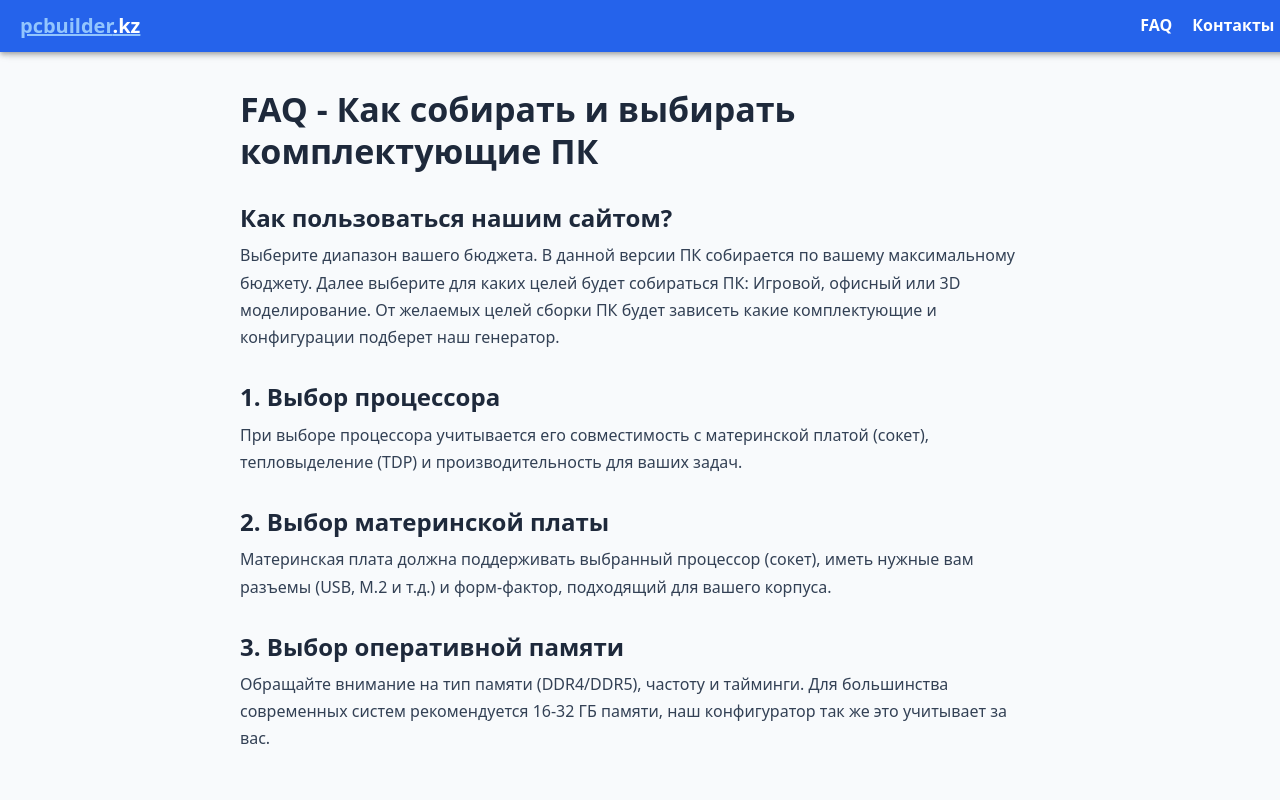
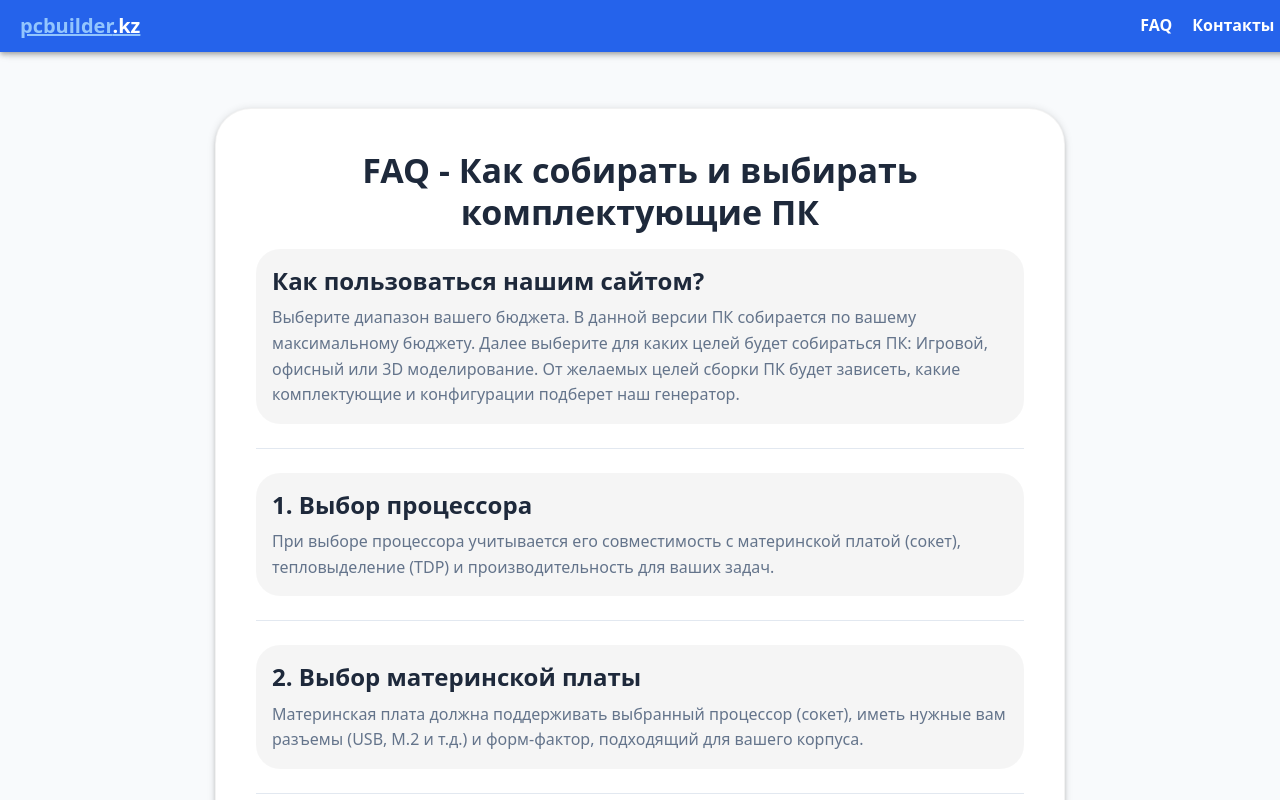
Before and after one commit to khafmann/pcbuilder, a React (Vite) app in the folder frontend/: page /faq in a window 1280 px wide. Shown: the top 800 px of the page. Built offline with nearby package versions, Linux system fonts and the light colour scheme.

Commit message:
Финальные правки

```diff
--- a/frontend/src/components/Header.tsx
+++ b/frontend/src/components/Header.tsx
@@ -52,11 +52,14 @@ export default function Header() {
                     FAQ
                 </Typography>
                 <Typography
+                    component={Link}
+                    to="/contacts"
                     variant="body1"
                     sx={{
                         color: theme.palette.common.white,
                         fontWeight: "bold",
                         cursor: "pointer",
+                        textDecoration: "none",
                         '&:hover': {
                             color: theme.palette.secondary.light
                         }
--- /dev/null
+++ b/frontend/src/pages/ContactsPage.tsx
@@ -0,0 +1,93 @@
+import { useState } from "react";
+import { Typography, Box, useTheme, IconButton, Card, CardContent } from "@mui/material";
+import ContentCopyIcon from "@mui/icons-material/ContentCopy";
+import CheckIcon from "@mui/icons-material/Check";
+
+export default function FaqPage() {
+    const theme = useTheme();
+    const emails = ["khafmann@gmail.com", "khafmann@inbox.ru"];
+    const [copiedEmail, setCopiedEmail] = useState<string | null>(null);
+
+    const handleCopy = (email: string) => {
+        navigator.clipboard.writeText(email);
+        setCopiedEmail(email);
+        setTimeout(() => setCopiedEmail(null), 2000);
+    };
+
+    return (
+        <Box
+            sx={{
+                padding: "10px 10px 20px",
+                display: "flex",
+                justifyContent: "center",
+                alignItems: "center",
+                minHeight: "50vh",
+                backgroundColor: theme.palette.background.default
+            }}
+        >
+            <Card
+                sx={{
+                    maxWidth: 500,
+                    width: "100%",
+                    boxShadow: 3,
+                    borderRadius: 3,
+                    padding: 3,
+                    backgroundColor: theme.palette.background.paper
+                }}
+            >
+                <CardContent>
+                    <Typography
+                        variant="h5"
+                        gutterBottom
+                        sx={{ fontWeight: "bold", textAlign: "center" }}
+                    >
+                        Связь с разработчиком
+                    </Typography>
+                    <Typography variant="body1" sx={{ textAlign: "center", color: "text.secondary", mb: 2 }}>
+                        Вы можете написать по email:
+                    </Typography>
+
+                    {emails.map((email) => (
+                        <Box
+                            key={email}
+                            sx={{
+                                display: "flex",
+                                alignItems: "center",
+                                justifyContent: "space-between",
+                                backgroundColor: theme.palette.action.hover,
+                                padding: "10px 15px",
+                                borderRadius: 2,
+                                mb: 1
+                            }}
+                        >
+                            <Typography
+                                variant="body1"
+                                sx={{
+                                    fontFamily: "monospace",
+                                    fontSize: "1rem",
+                                    color: theme.palette.text.primary
+                                }}
+                            >
+                                {email}
+                            </Typography>
+                            <IconButton
+                                onClick={() => handleCopy(email)}
+                                size="small"
+                                sx={{
+                                    transition: "transform 0.2s ease-in-out",
+                                    "&:hover": { transform: "scale(1.1)" }
+                                }}
+                            >
+                                {copiedEmail === email ? (
+                                    <CheckIcon fontSize="small" color="success" />
+                                ) : (
+                                    <ContentCopyIcon fontSize="small" />
+                                )}
+                            </IconButton>
+                        </Box>
+                    ))}
+                </CardContent>
+            </Card>
+        </Box>
+    );
+}
--- a/frontend/src/pages/FaqPage.tsx
+++ b/frontend/src/pages/FaqPage.tsx
@@ -1,61 +1,93 @@
-import { Typography, Box, useTheme } from "@mui/material";
+import { Typography, Box, useTheme, Card, CardContent, Divider } from "@mui/material";
 
 export default function FaqPage() {
     const theme = useTheme();
 
     return (
-        <Box sx={{
-            padding: "80px 20px 20px",
-            maxWidth: "800px",
-            margin: "0 auto",
-            color: theme.palette.text.primary
-        }}>
-            <Typography variant="h4" gutterBottom sx={{ fontWeight: "bold", marginBottom: "30px" }}>
+        <Box
+            sx={{
+                padding: "100px 20px",
+                display: "flex",
+                justifyContent: "center",
+                alignItems: "center",
+                minHeight: "50vh",
+                backgroundColor: theme.palette.background.default
+            }}
+        >
+            <Card
+                sx={{
+                    maxWidth: 800,
+                    width: "100%",
+                    boxShadow: 3,
+                    borderRadius: 3,
+                    padding: 3,
+                    backgroundColor: theme.palette.background.paper,
+                    '&:hover': {
+                        boxShadow: 3,
+                        transform: 'none',
+                    },
+                    transition: 'none',
+                }}
+            >
+                <CardContent>
+                    <Typography
+                        variant="h4"
+                        gutterBottom
+                        sx={{ fontWeight: "bold", textAlign: "center", mb: 2 }}
+                    >
                         FAQ - Как собирать и выбирать комплектующие ПК
                     </Typography>
 
-            <Box sx={{ display: "flex", flexDirection: "column", gap: "30px" }}>
-                <section>
+                    <Box sx={{ display: "flex", flexDirection: "column", gap: 3 }}>
+                        <Box sx={{ padding: 2, borderRadius: 2, backgroundColor: theme.palette.action.hover }}>
                             <Typography variant="h5" gutterBottom sx={{ fontWeight: "bold" }}>
                                 Как пользоваться нашим сайтом?
                             </Typography>
-                    <Typography variant="body1">
+                            <Typography variant="body1" sx={{ color: "text.secondary", lineHeight: 1.6 }}>
                                 Выберите диапазон вашего бюджета. В данной версии ПК собирается по вашему максимальному бюджету.
                                 Далее выберите для каких целей будет собираться ПК: Игровой, офисный или 3D моделирование.
-                        От желаемых целей сборки ПК будет зависеть какие комплектующие и конфигурации подберет наш генератор.
+                                От желаемых целей сборки ПК будет зависеть, какие комплектующие и конфигурации подберет наш генератор.
                             </Typography>
-                </section>
+                        </Box>
 
-                <section>
+                        <Divider />
+
+                        <Box sx={{ padding: 2, borderRadius: 2, backgroundColor: theme.palette.action.hover }}>
                             <Typography variant="h5" gutterBottom sx={{ fontWeight: "bold" }}>
                                 1. Выбор процессора
                             </Typography>
-                    <Typography variant="body1">
+                            <Typography variant="body1" sx={{ color: "text.secondary", lineHeight: 1.6 }}>
                                 При выборе процессора учитывается его совместимость с материнской платой (сокет),
                                 тепловыделение (TDP) и производительность для ваших задач.
                             </Typography>
-                </section>
+                        </Box>
 
-                <section>
+                        <Divider />
+
+                        <Box sx={{ padding: 2, borderRadius: 2, backgroundColor: theme.palette.action.hover }}>
                             <Typography variant="h5" gutterBottom sx={{ fontWeight: "bold" }}>
                                 2. Выбор материнской платы
                             </Typography>
-                    <Typography variant="body1">
+                            <Typography variant="body1" sx={{ color: "text.secondary", lineHeight: 1.6 }}>
                                 Материнская плата должна поддерживать выбранный процессор (сокет), иметь нужные
                                 вам разъемы (USB, M.2 и т.д.) и форм-фактор, подходящий для вашего корпуса.
                             </Typography>
-                </section>
+                        </Box>
 
-                <section>
+                        <Divider />
+
+                        <Box sx={{ padding: 2, borderRadius: 2, backgroundColor: theme.palette.action.hover }}>
                             <Typography variant="h5" gutterBottom sx={{ fontWeight: "bold" }}>
                                 3. Выбор оперативной памяти
                             </Typography>
-                    <Typography variant="body1">
+                            <Typography variant="body1" sx={{ color: "text.secondary", lineHeight: 1.6 }}>
                                 Обращайте внимание на тип памяти (DDR4/DDR5), частоту и тайминги. Для большинства
-                        современных систем рекомендуется 16-32 ГБ памяти, наш конфигуратор так же это учитывает за вас.
+                                современных систем рекомендуется 16-32 ГБ памяти, наш конфигуратор также это учитывает за вас.
                             </Typography>
-                </section>
                         </Box>
+                    </Box>
+                </CardContent>
+            </Card>
         </Box>
     );
 }
```
Also changed, not shown: frontend/src/components/ConfigComponent.tsx (+11 -5 lines), frontend/src/main.tsx (+6 -1 lines), 1 other file (tests, documents, lock files or other folders). Lines whose indentation alone changed are shown as unchanged.
